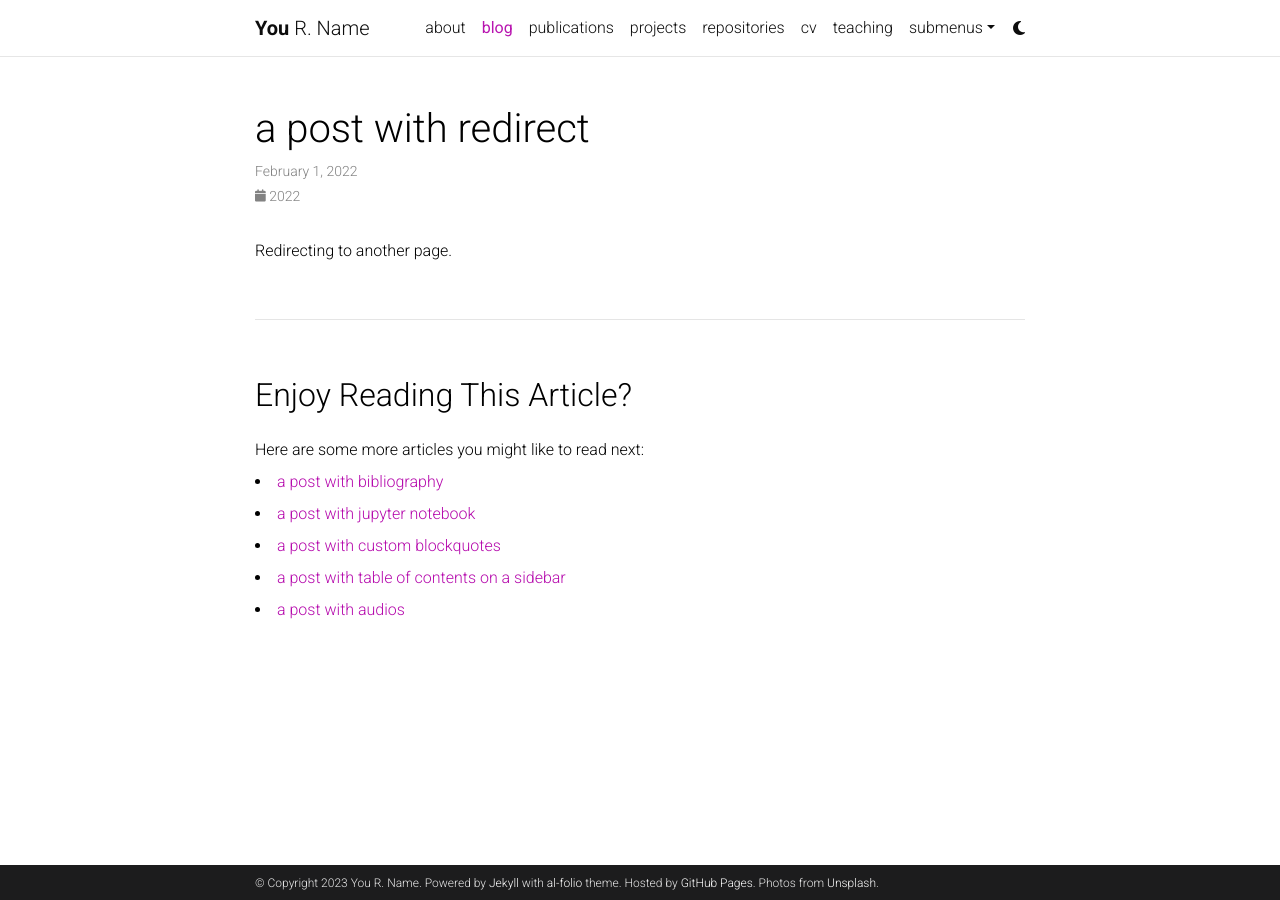
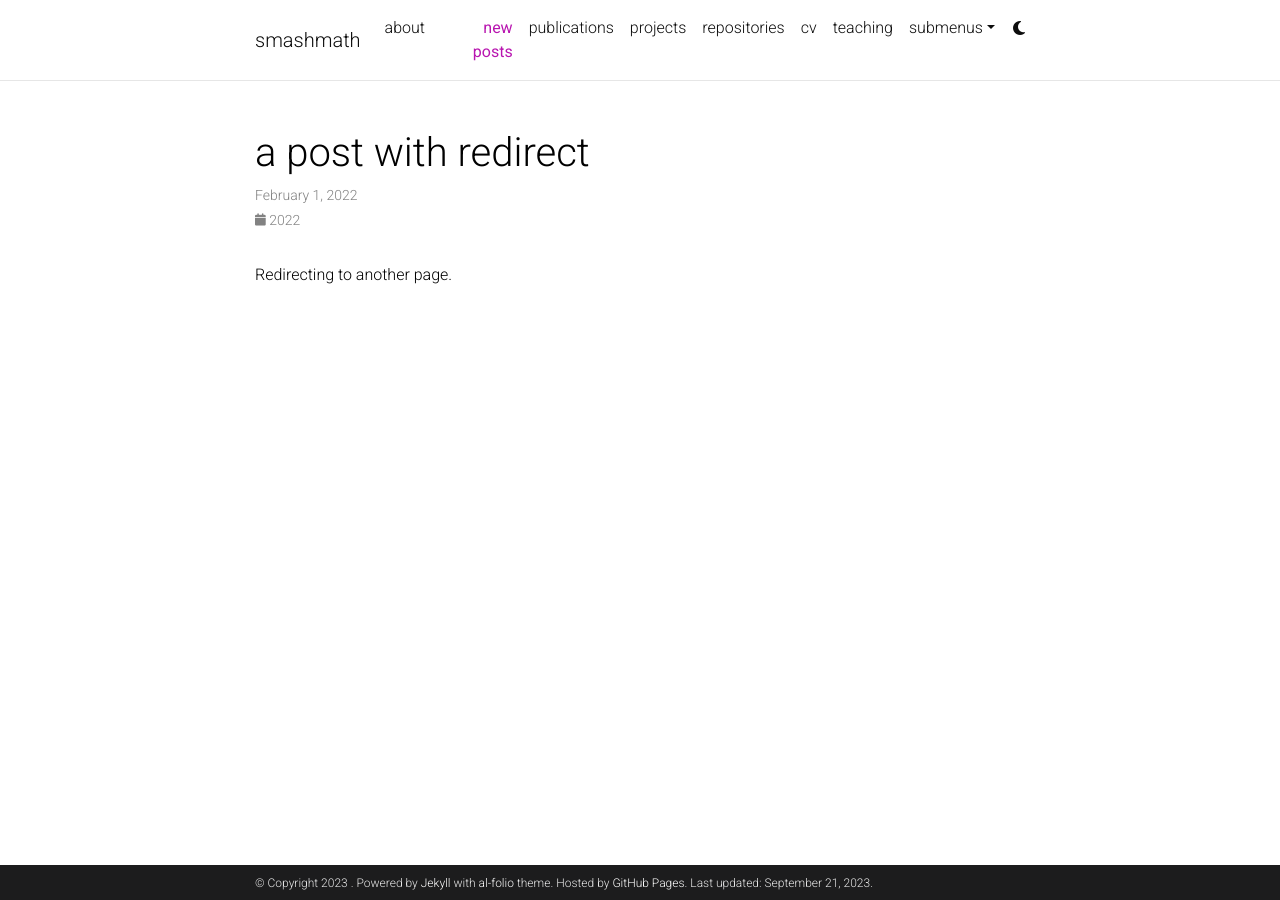
Before and after one commit to smashmath/smashmath.github.io, a Jekyll site: the page built from _posts/2022-02-01-redirect.md, in a window 1280 px wide. Built offline with Jekyll 4.4.1, drawn with Linux system fonts in a browser that asks for light colours; comment, search, counter and statistics services are not loaded; a style sheet for code colours, icons or effects is not loaded.

Commit message:
Update _config.yml

```diff
--- a/_config.yml
+++ b/_config.yml
@@ -2,25 +2,24 @@
 # Site settings
 # -----------------------------------------------------------------------------
 
-title: blank # the website title (if blank, full name will be used instead)
-first_name: You
-middle_name: R.
-last_name: Name
-email: you@example.com
+title: smashmath # the website title (if blank, full name will be used instead)
+first_name:
+middle_name:
+last_name:
+email: smashmathe@gmail.com
 description: > # the ">" symbol means to ignore newlines until "footer_text:"
-  A simple, whitespace theme for academics. Based on [*folio](https://github.com/bogoli/-folio) design.
+  i do math sometimes
 footer_text: >
   Powered by <a href="https://jekyllrb.com/" target="_blank">Jekyll</a> with <a href="https://github.com/alshedivat/al-folio">al-folio</a> theme.
   Hosted by <a href="https://pages.github.com/" target="_blank">GitHub Pages</a>.
-  Photos from <a href="https://unsplash.com" target="_blank">Unsplash</a>.
-keywords: jekyll, jekyll-theme, academic-website, portfolio-website  # add your own keywords or leave empty
+keywords: math, blog  # add your own keywords or leave empty
 
 lang: en # the language of your site (for example: en, fr, cn, ru, etc.)
-icon: ⚛️  # the emoji used as the favicon (alternatively, provide image name in /assets/img/)
+icon: 😏  # the emoji used as the favicon (alternatively, provide image name in /assets/img/)
 
-url: https://alshedivat.github.io # the base hostname & protocol for your site
-baseurl: /al-folio # the subpath of your site, e.g. /blog/
-last_updated: false # set to true if you want to display last updated in the footer
+url: https://smashmath.github.io # the base hostname & protocol for your site
+baseurl:  # the subpath of your site, e.g. /blog/
+last_updated: true # set to true if you want to display last updated in the footer
 impressum_path:  # set to path to include impressum link in the footer, use the same path as permalink in a page, helps to conform with EU GDPR
 
 # -----------------------------------------------------------------------------
@@ -45,7 +44,7 @@
 # will use title and url fields
 # Take a look to https://github.com/jekyll/jekyll-feed for more customization
 
-rss_icon: true
+rss_icon: false
 
 # -----------------------------------------------------------------------------
 # Layout
@@ -103,12 +102,12 @@
 instagram_id: # your instagram id
 facebook_id: # your facebook id
 youtube_id: # your youtube channel id (youtube.com/@<youtube_id>)
-discord_id: # your discord id (18-digit unique numerical identifier)
+discord_id: 196803594576592896 # your discord id (18-digit unique numerical identifier)
 zotero_username: # your zotero username
 wechat_qr: # filename of your wechat qr-code saved as an image (e.g., wechat-qr.png if saved to assets/img/wechat-qr.png)
 
 contact_note: >
-  You can even add a little note about which of these is the best way to reach you.
+ best way to contact me is through discord (nilpotentnix). please send a message when adding.
 
 # -----------------------------------------------------------------------------
 # Analytics and search engine verification
@@ -124,24 +123,24 @@
 # Blog
 # -----------------------------------------------------------------------------
 
-blog_name: al-folio # blog_name will be displayed in your blog page
-blog_nav_title: blog # your blog must have a title for it to be displayed in the nav bar
-blog_description: a simple whitespace theme for academics
-permalink: /blog/:year/:title/
+blog_name: my math stuff # blog_name will be displayed in your blog page
+blog_nav_title: new posts # your blog must have a title for it to be displayed in the nav bar
+blog_description: i wrote these
+permalink: /blog/:title/
 
 # Pagination
 pagination:
   enabled: true
 
 related_blog_posts:
-  enabled: true
+  enabled: false
   max_related: 5
 
 # Giscus comments (RECOMMENDED)
 # Follow instructions on https://giscus.app/ to setup for your repo to fill out
 # the information below.
 giscus:
-  repo: alshedivat/al-folio      # <your-github-user-name>/<your-github-repo-name>
+  repo: smashmath/smashmath.github.io      # <your-github-user-name>/<your-github-repo-name>
   repo_id: MDEwOlJlcG9zaXRvcnk2MDAyNDM2NQ==
   category: Comments             # name of the category under which discussions will be created
   category_id: DIC_kwDOA5PmLc4CTBt6
@@ -154,15 +153,15 @@
   lang: en
 
 # Disqus comments (DEPRECATED)
-disqus_shortname: al-folio # put your disqus shortname
+disqus_shortname: smashmath # put your disqus shortname
 # https://help.disqus.com/en/articles/1717111-what-s-a-shortname
 
 # External sources.
 # If you have blog posts published on medium.com or other external sources,
 # you can display them in your blog by adding a link to the RSS feed.
-external_sources:
-  - name: medium.com
-    rss_url: https://medium.com/@al-folio/feed
+#external_sources: false
+#  - name:
+#    rss_url:
 
 # -----------------------------------------------------------------------------
 # Collections
@@ -176,7 +175,7 @@
     permalink: /news/:path/
   projects:
     output: true
-    permalink: /projects/:path/
+    permalink: /math/:path/
 
 announcements:
   enabled: true
@@ -266,8 +265,10 @@
     tag: '/blog/tag/:name/'
     category: '/blog/category/:name/'
 
-display_tags: ['formatting', 'images', 'links', 'math', 'code'] # these tags will be displayed on the front page of your blog
-display_categories: ['blockquotes'] # these categories will be displayed on the front page of your blog
+display_tags: ['best', 'systems-of-differential-equations','matrix-exponentials', 'normalized-solutions']
+#, 'works in progress', 'archive']
+#['formatting', 'images', 'links', 'math', 'code'] # this tags will be dispalyed on the front page of your blog
+display_categories: ['differential-equations', 'linear-algebra','calculus' ] # these categories will be displayed on the front page of your blog
 
 # -----------------------------------------------------------------------------
 # Jekyll Scholar
@@ -275,8 +276,8 @@
 
 scholar:
 
-  last_name: [Einstein]
-  first_name: [Albert, A.]
+  last_name: [F.]
+  first_name: [Grant, W.]
 
   style: apa
   locale: en
@@ -311,6 +312,11 @@
 max_author_limit: 3  # leave blank to always show all authors
 more_authors_animation_delay: 10  # more authors are revealed on click using animation; smaller delay means faster animation
 
+# Filter out certain bibtex entry keywords used internally from the bib output
+filtered_bibtex_keywords: [abbr, abstract, arxiv, bibtex_show, html, pdf, selected, supp, blog, code, poster, slides, website, preview]
+
+# Maximum number of authors to be shown, other authors will be visible on hover, leave blank to show all authors
+max_author_limit: 3
 
 # -----------------------------------------------------------------------------
 # Jekyll Link Attributes
@@ -359,6 +365,7 @@
 
 enable_google_analytics:    false  # enables google analytics
 enable_cronitor_analytics: false  # enables cronitor RUM analytics
+enable_panelbear_analytics: false  # enables panelbear analytics
 enable_google_verification: false  # enables google site verification
 enable_bing_verification:   false  # enables bing site verification
 enable_masonry:             true   # enables automatic project cards arrangement
@@ -366,7 +373,7 @@
 enable_tooltips:            false  # enables automatic tooltip links generated
                                    # for each section titles on pages and posts
 enable_darkmode:            true   # enables switching between light/dark modes
-enable_navbar_social:       false  # enables displaying social links in the
+enable_navbar_social:       true  # enables displaying social links in the
                                    # navbar on the about page
 enable_project_categories:  true   # enables categorization of projects into
                                    # multiple categories
```
